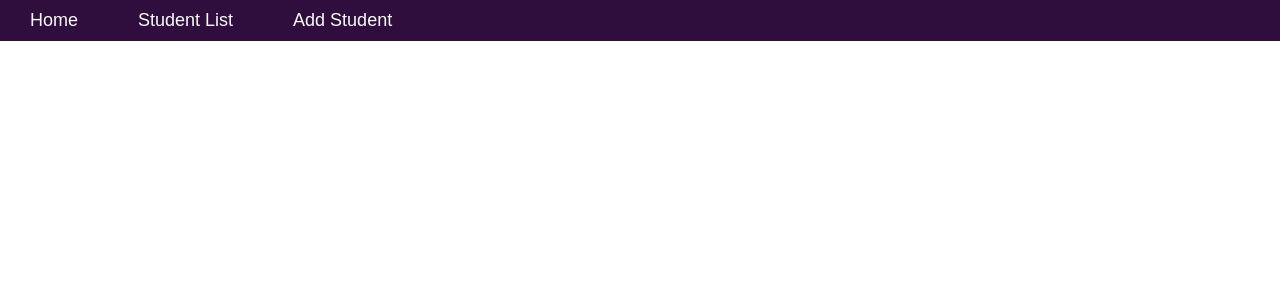
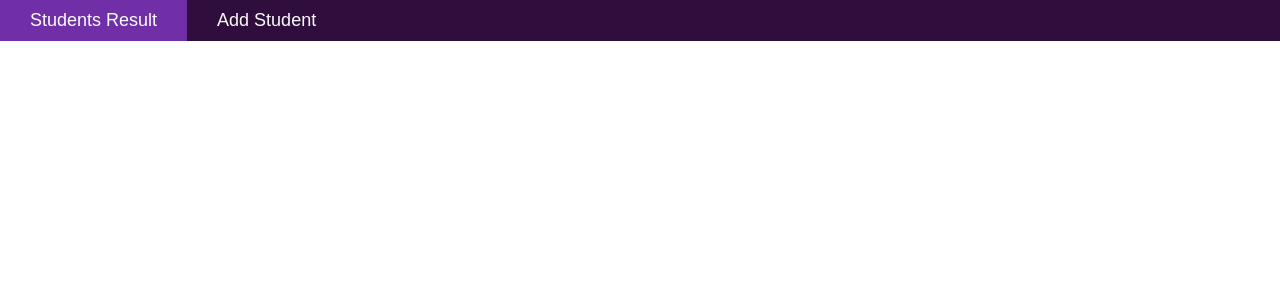
Before and after one commit to sameersitre/techolution-assignment, a React (Create React App) app in the folder assignment/: page /#/ in a window 1280 px wide. Shown: the top 300 px of the page. Built offline with nearby package versions, Linux system fonts and the light colour scheme.

Commit message:
hardcoded to verify the working.

```diff
--- a/assignment/src/_components/NavBar.js
+++ b/assignment/src/_components/NavBar.js
@@ -20,12 +20,11 @@ class NavBar extends Component {
 
                     <div  >
                         <ul className='leftposition' >
-                            <li ><NavLink to="/">Home</NavLink></li>
-                            <li ><NavLink to="/studentlist">Student List</NavLink></li>
+                            <li ><NavLink to="/studentsresult">Students Result</NavLink></li>
                             <li ><NavLink to="/addstudent"> Add Student</NavLink></li>
                         </ul>
                         <div >
-                            <Route path="/studentlist" component={StudentList} />
+                            <Route path="/studentsresult" component={StudentList} />
                             <Route path="/addstudent" component={AdmissionForm} />
 
                         </div>
--- a/assignment/src/_components/StudentList.js
+++ b/assignment/src/_components/StudentList.js
@@ -2,6 +2,7 @@ import React, { Component } from 'react';
 import '../_styles/StudentList.css';
 import Card from './Card';
 import Students from '../temporary.json';
+
 class StudentList extends Component {
   constructor(props) {
     var id = 0;
@@ -20,8 +21,9 @@ class StudentList extends Component {
       <div>
 
         <div className="todocontainer">
-          {Students.map((taskname, i) =>(
-          <Card key={i} profile={i+'. '+taskname} />))}
+          {Students.map((taskname, i) => (
+            <Card key={i} profile={taskname} />
+          ))}
         </div>
       </div>
     );
```
